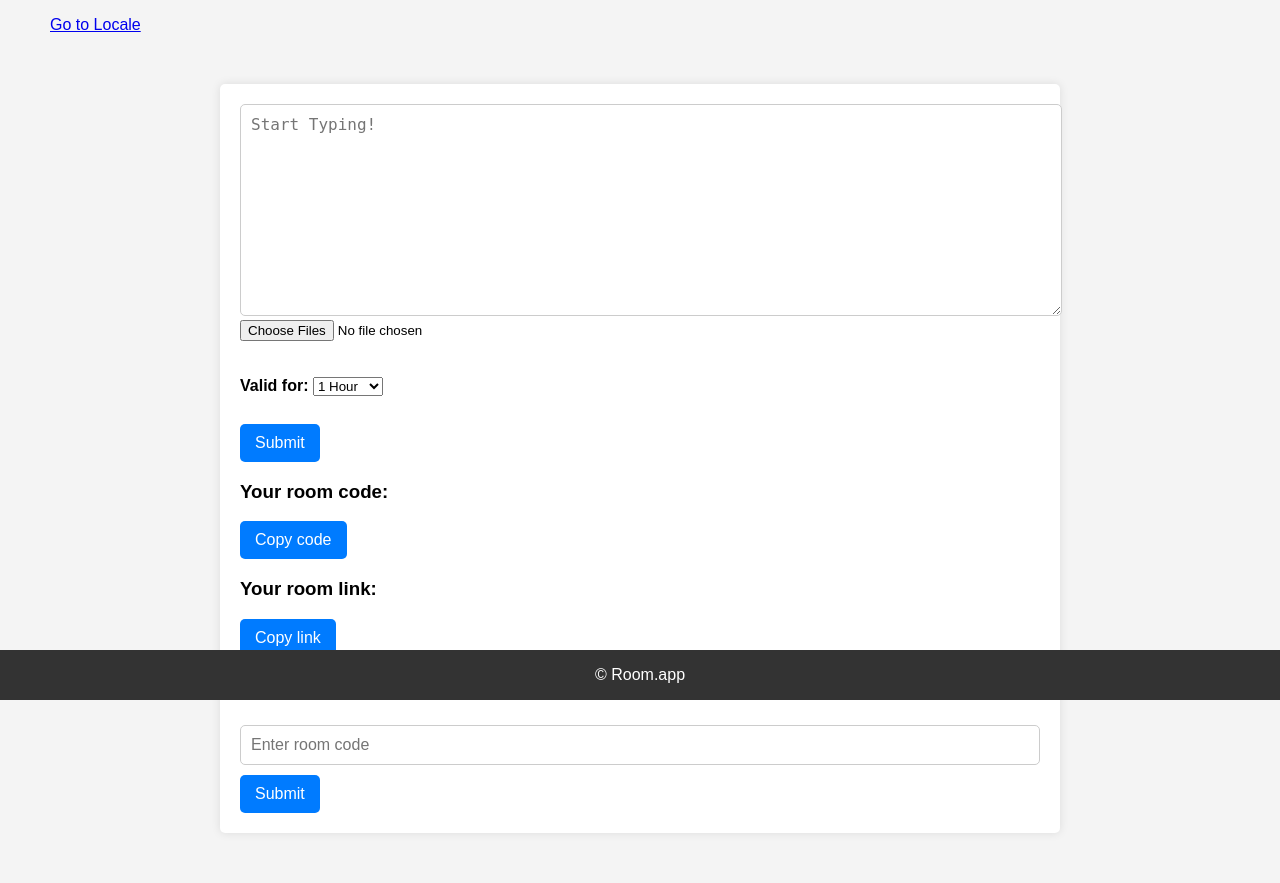
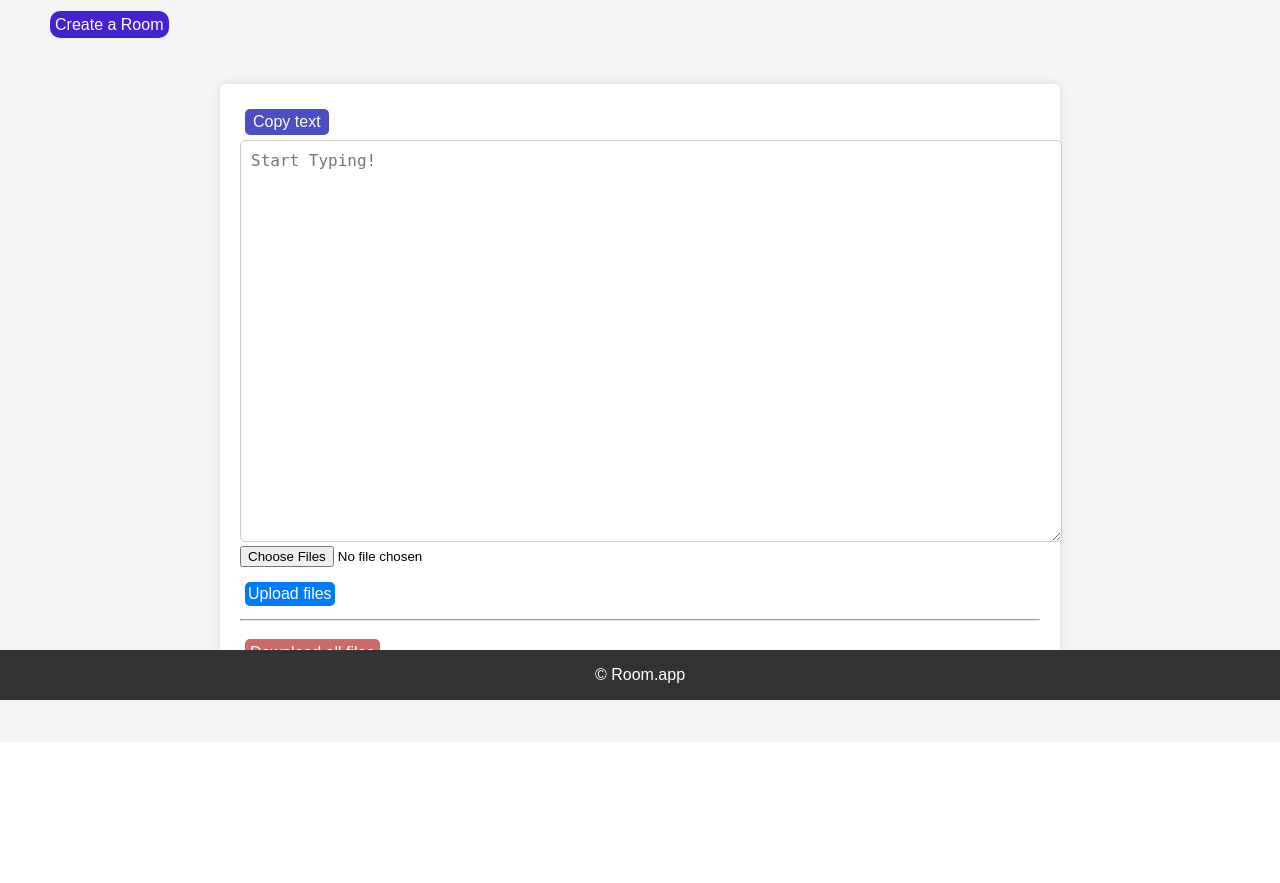
Before and after one commit to sandarva3/Roomapp, a Django app: page / in a window 1280 px wide. Shown: the part 100-983 px from the top of the page. After the commit the page ends 800 px from the top, so only its background shows below. Run offline with Django 5.2, Linux system fonts and the light colour scheme; data that the repository does not hold is empty.

Commit message:
some updates on UI

```diff
--- a/core/urls.py
+++ b/core/urls.py
@@ -19,6 +19,6 @@ from django.urls import path, include
 
 urlpatterns = [
     path('admin/', admin.site.urls),
-    path('', include('room.urls')),
-    path('lan/', include('lan.urls'))
+    path('home/', include('room.urls')),
+    path('', include('lan.urls'))
 ]
--- a/lan/static/lancss/locale.css
+++ b/lan/static/lancss/locale.css
@@ -0,0 +1,91 @@
+body {
+    font-family: Arial, sans-serif;
+    background-color: #f4f4f4;
+    margin: 0;
+    padding: 0;
+}
+
+.Alldownload{
+    margin-top: 10px;
+    background-color: rgb(204, 105, 105);
+    border: 0px;
+    color: white;
+    border-radius: 5px;
+    cursor: pointer;
+    padding: 5px;
+}
+
+.Alldownload:hover{
+    background-color:  rgb(170, 84, 84);
+}
+
+header {
+    background-color: #333;
+    color: white;
+    padding: 10px 0;
+    text-align: center;
+}
+
+.container {
+    max-width: 800px;
+    margin: 50px auto;
+    padding: 20px;
+    background-color: white;
+    box-shadow: 0 0 10px rgba(0, 0, 0, 0.1);
+    border-radius: 5px;
+}
+
+textarea {
+    width: 100%;
+    padding: 10px;
+    font-size: 16px;
+    border: 1px solid #ccc;
+    border-radius: 5px;
+}
+
+.buttons {
+    display: flex;
+    justify-content: space-between;
+    margin-top: 10px;
+}
+
+.btn {
+    background-color: #007bff;
+    color: white;
+    border: none;
+    padding: 10px 15px;
+    font-size: 16px;
+    cursor: pointer;
+    border-radius: 5px;
+}
+
+.btn:hover {
+    background-color: #0056b3;
+}
+
+input[type="text"] {
+    width: calc(100% - 22px);
+    padding: 10px;
+    font-size: 16px;
+    border: 1px solid #ccc;
+    border-radius: 5px;
+    margin-bottom: 10px;
+}
+
+.room-text {
+    white-space: pre-wrap;
+    font-size: 18px;
+    padding: 10px;
+    border: 1px solid #ccc;
+    border-radius: 5px;
+    background-color: #f9f9f9;
+}
+
+footer {
+    text-align: center;
+    background-color: #333;
+    color: white;
+    position: fixed;
+    width: 100%;
+    bottom: 0;
+}
--- a/lan/static/lanjs/locale.js
+++ b/lan/static/lanjs/locale.js
@@ -21,7 +21,7 @@ document.addEventListener("DOMContentLoaded", ()=> {
     getIP();
     setTimeout(() => {
         this.submit();
-    }, (500));
+    }, (700));
 });
 
 // COPY THE TEXT OF TEXTAREA
--- a/lan/templates/lan/locale.html
+++ b/lan/templates/lan/locale.html
@@ -4,7 +4,8 @@
     <meta name="viewport" content="width=device-width, initial-scale=1.0">
     <title>Text Sharing Interface</title>
     {% block css %}
-    <link rel="stylesheet" href="{% static 'roomcss/home.css' %}">
+    <link rel="stylesheet" href="{% static 'lancss/locale.css' %}">
+    <link href="https://fonts.googleapis.com/icon?family=Material+Icons" rel="stylesheet">
     <style>
     button {
         background-color: rgb(77, 77, 196);
@@ -31,16 +32,41 @@
     }
 
     .delfile{
-       text-decoration: underline;
+        text-decoration: none;
        color: red;
+       visibility: hidden;
+       margin-left: 20px;
+       font-size: 25px;
+       /* background-color: red;
+       border-radius: 5px;
+       padding: 2px; */
     }
     .eachfile{
        text-decoration: none;
        color: black;
        cursor: pointer;
     }
-    .eachfile:hover{
-        text-decoration: underline;
+
+    .createR{
+        background-color: rgb(68, 34, 205);
+        color: white;
+        text-decoration: none;
+        padding: 5px;
+        border-radius: 10px;
+    }
+    .createR:hover{
+        background-color: rgb(51, 0, 255);
+    }
+
+    .file3{
+        margin: 5px;
+        display: inline-block;
+    }
+    .file3:hover .delfile{
+        visibility: visible;
+    }
+    .file3:hover{
+        border-bottom: 1px solid;
     }
 
     </style>
@@ -78,7 +104,7 @@
 
     {% block content %}
     <p style="margin-left: 50px;">
-        <a href="{% url 'home' %}">Go to home</a>
+        <a class="createR" href="{% url 'home' %}" title="Create Room">Create a Room</a>
     </p>
     <main>
 
@@ -94,20 +120,22 @@
                 <input type="file" name="lanfile" id="fileinput" multiple>
                 <div id="area">
                 </div>
+                <div class="buttons">
+                    <button type="submit" id="fileupload" style="padding: 3px;" class="btn">Upload files</button>
+                </div>
                 <hr>
                 <button type="submit" class="Alldownload" onclick="allFile(fileids)">Download all files</button>
 
                 <div id="lanfiles">
                     {% for file in files %}
-                    <a class="eachfile" href="#" onclick="sendReq('{{file.id}}')">
+                    <div class="file3">
+                    <a class="eachfile" href="#" title="Click to download this file" onclick="sendReq('{{file.id}}')">
                         - {{ file.name }} |
                     </a>
-                    <a class="delfile" href="{% url 'delfile' file.id %}" title="delete this file">&#10006;</a>
+                    <a class="delfile material-icons" href="{% url 'delfile' file.id %}" title="delete this file">delete</a>
+                    </div>
                     <br>
                     {% endfor %}
-                </div>
-                <div class="buttons">
-                    <button type="submit" id="fileupload" style="padding: 3px;" class="btn">Upload files</button>
                 </div>
             </form>
         </div>
--- a/lan/views.py
+++ b/lan/views.py
@@ -34,14 +34,19 @@ def delFile_view(request, id):
 
 def files_view(request):
     if request.method == "POST":
-        files = request.FILES.getlist('lanfile')
-        address = request.POST.get('addr')
-        current_time = int(time.time())
-        for f in files:
-            Lanfiles.objects.create(file=f, Funix_time=current_time, Faddress=address)
-            print(f"FILE: {f}")
-            print(f"THE ADDRESS ALSO ARRIVED ALONG WITH FILE: {address}")
-        return redirect('lan')
+        try:
+            files = request.FILES.getlist('lanfile')
+            address = request.POST.get('addr')
+            current_time = int(time.time())
+            for f in files:
+                Lanfiles.objects.create(file=f, Funix_time=current_time, Faddress=address)
+                print(f"FILE: {f}")
+                print(f"THE ADDRESS ALSO ARRIVED ALONG WITH FILE: {address}")
+            return redirect('lan')
+        except Exception as e:
+            print(f"An ERROR occured while user upload files: {e}")
+            return HttpResponse("SOMETHING Went Wrong. Probably Due to slow network. Please Try again.")
+
 
 
 def async_view(request):
--- a/room/static/roomcss/home.css
+++ b/room/static/roomcss/home.css
@@ -3,6 +3,17 @@ body {
     background-color: #f4f4f4;
     margin: 0;
     padding: 0;
+}
+
+.goLocale{
+    background-color: rgb(68, 34, 205);
+    color: white;
+    text-decoration: none;
+    padding: 5px;
+    border-radius: 10px;
+}
+.goLocale:hover{
+    background-color: rgb(51, 0, 255);
 }
 
 .Alldownload{
@@ -59,8 +70,16 @@ textarea {
     border-radius: 5px;
 }
 
+#copyCode{
+    padding: 5px;
+}
+
+#copyUrl{
+    padding: 5px;
+}
+
 .btn:hover {
-    background-color: #0056b3;
+    background-color: #1c73cf;
 }
 
 input[type="text"] {
--- a/room/static/roomjs/home.js
+++ b/room/static/roomjs/home.js
@@ -46,7 +46,8 @@ fileinput.addEventListener('change', function(event){
         let filename = document.createElement('p');
         filename.textContent ='- ' + files[i].name;
         filename.style.color = 'gray';
-        filename.style.margin = '0px';
+        filename.style.margin = '5px';
+        filename.style.fontSize = '15px';
         area.appendChild(filename);
 
     }
--- a/room/templates/room/home.html
+++ b/room/templates/room/home.html
@@ -1,9 +1,8 @@
 {% extends "room/base.html" %}
 {% load static %}
 {% block content %}
-
 <p style="margin-left: 50px;">
-    <a href="{% url 'lan' %}">Go to Locale</a>
+    <a class="goLocale" href="{% url 'lan' %}" title="go back to Locale">Go to Locale</a>
 </p>
 {% block js %}
 <script src="{% static 'roomjs/get.js' %}"></script>
@@ -22,7 +21,7 @@
             <br>
             <br>
             <div class="buttons">
-                <button type="submit" class="btn" id="submitBtn" onclick="submitBtnclick('submitBtn')">Submit</button>
+                <button type="submit" class="btn" id="submitBtn" onclick="submitBtnclick('submitBtn')">Create Room</button>
                 <!-- <button type="button" class="btn">Links</button>
                 <button type="button" class="btn">Upload</button>
                 <button type="button" class="btn">Download</button> -->
@@ -34,11 +33,13 @@
         <h3>Your room link: <p style="font-style: italic;" id="roomlink">{{room_url}}</p></h3>
         <button type="button" class="btn" id="copyUrl">Copy link</button>
         </div>
+        <br>
+        <hr>
         <h2>Enter room code/link: </h2>
         <form method="post" action="{% url 'room' %}">
             {% csrf_token %}
             <input type="text" name="code" placeholder="Enter room code">
-            <button type="submit" class="btn">Submit</button>
+            <button type="submit" class="btn">Get Room</button>
         </form>
     </div>
 </main>
```
Also changed, not shown: db.sqlite3.
